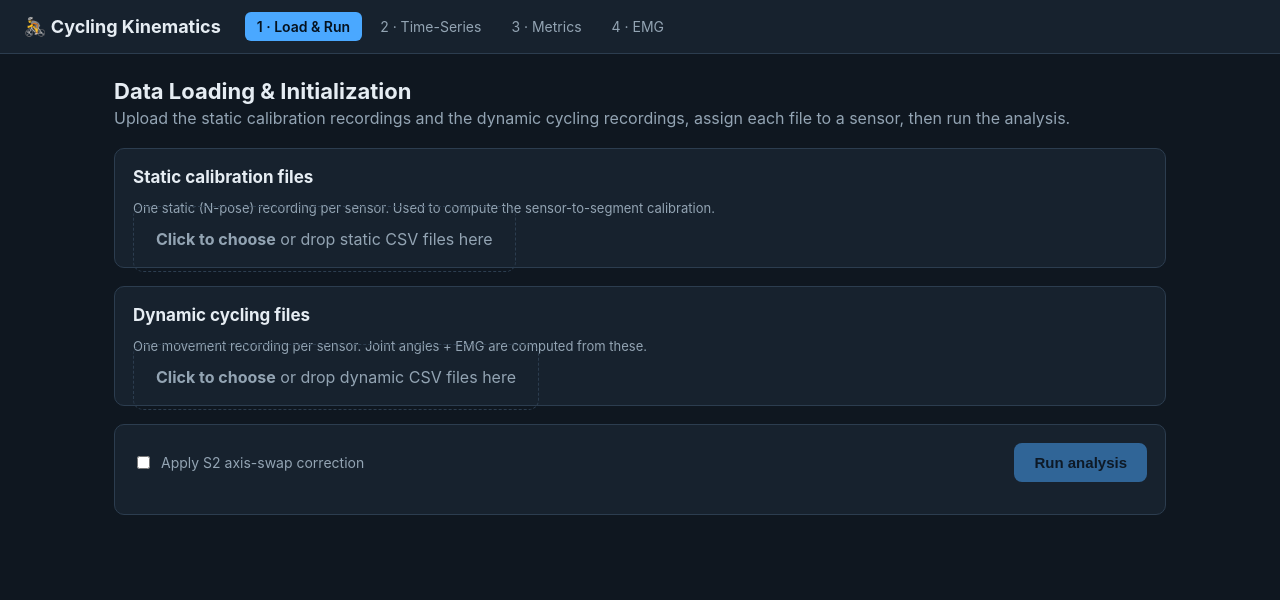
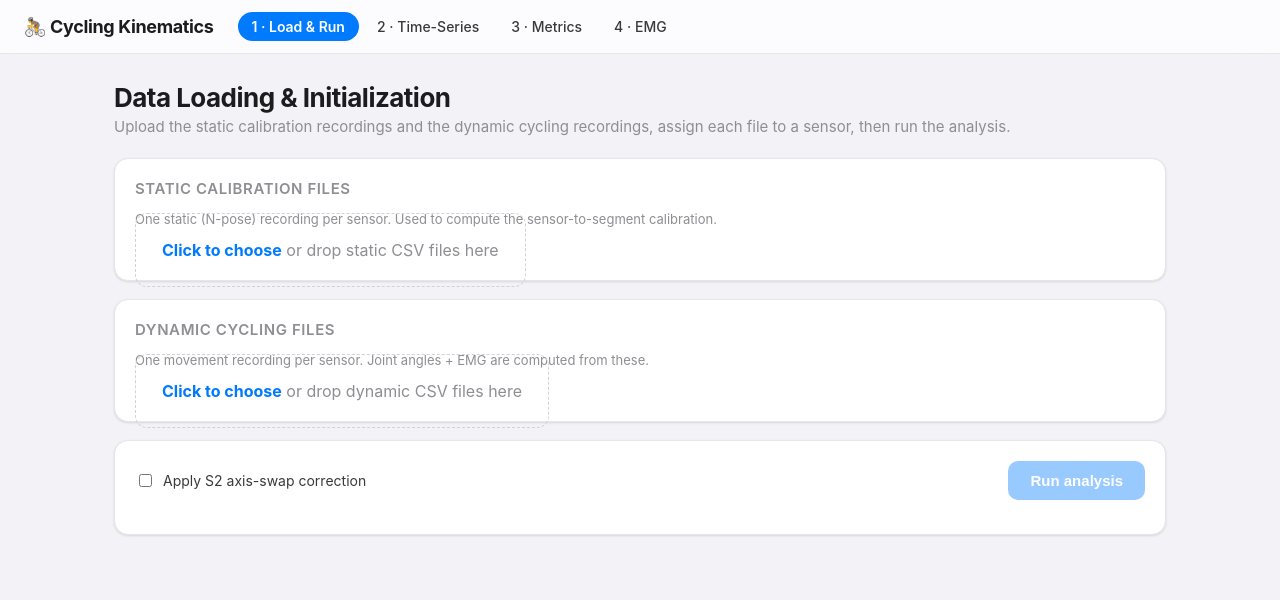
Before and after one commit to DiegoSPolimi/Codes_Matlab, a Flask app: page / in a window 1280 px wide. Shown: the top 600 px of the page. Run offline with Flask 3, Linux system fonts and the light colour scheme; some libraries are stand-ins or nearby versions.

Commit message:
cupertino

```diff
--- a/webapp/static/css/style.css
+++ b/webapp/static/css/style.css
@@ -1,23 +1,30 @@
+/* Cupertino light theme — Apple HIG inspired. */
 :root {
-  --bg: #0f1720;
-  --panel: #17222e;
-  --panel-2: #1e2c3a;
-  --line: #2c3d4f;
-  --text: #e6edf3;
-  --muted: #93a4b3;
-  --accent: #4aa8ff;
-  --ok: #2ec17a;
-  --warn: #f0b429;
-  --high: #f0553a;
+  --bg: #f2f2f7;          /* systemGroupedBackground */
+  --panel: #ffffff;       /* card / grouped content */
+  --panel-2: #f2f2f7;
+  --line: #e5e5ea;        /* separator */
+  --line-2: #d1d1d6;
+  --text: #1c1c1e;        /* label */
+  --text-2: #3a3a3c;      /* secondaryLabel-ish */
+  --muted: #8e8e93;       /* tertiaryLabel / gray */
+  --accent: #007aff;      /* systemBlue */
+  --accent-press: #0060df;
+  --ok: #34c759;          /* systemGreen */
+  --warn: #ff9500;        /* systemOrange */
+  --high: #ff3b30;        /* systemRed */
+  --shadow: 0 1px 3px rgba(0,0,0,.08), 0 1px 2px rgba(0,0,0,.04);
+  --radius: 14px;
 }
 
 * { box-sizing: border-box; }
 
 body {
   margin: 0;
-  font-family: -apple-system, BlinkMacSystemFont, "Segoe UI", Roboto, Helvetica, Arial, sans-serif;
+  font-family: -apple-system, BlinkMacSystemFont, "SF Pro Text", "Segoe UI", Roboto, Helvetica, Arial, sans-serif;
   background: var(--bg);
   color: var(--text);
+  -webkit-font-smoothing: antialiased;
 }
 
 .topbar {
@@ -25,95 +32,114 @@ body {
   align-items: center;
   gap: 24px;
   padding: 12px 24px;
-  background: var(--panel);
+  background: rgba(255,255,255,.72);
+  backdrop-filter: saturate(180%) blur(20px);
+  -webkit-backdrop-filter: saturate(180%) blur(20px);
   border-bottom: 1px solid var(--line);
   position: sticky;
   top: 0;
   z-index: 10;
 }
-.brand { font-weight: 700; font-size: 18px; }
-.topbar nav { display: flex; gap: 6px; flex-wrap: wrap; }
+.brand { font-weight: 700; font-size: 18px; letter-spacing: -.02em; }
+.topbar nav { display: flex; gap: 4px; flex-wrap: wrap; }
 .topbar nav a {
-  color: var(--muted);
+  color: var(--text-2);
   text-decoration: none;
-  padding: 6px 12px;
-  border-radius: 6px;
+  padding: 6px 14px;
+  border-radius: 980px;
   font-size: 14px;
+  font-weight: 500;
+  transition: background .15s, color .15s;
 }
 .topbar nav a:hover { background: var(--panel-2); color: var(--text); }
-.topbar nav a.on { background: var(--accent); color: #05121f; font-weight: 600; }
+.topbar nav a.on { background: var(--accent); color: #fff; font-weight: 600; }
 
-main { max-width: 1100px; margin: 0 auto; padding: 24px; }
+main { max-width: 1100px; margin: 0 auto; padding: 28px 24px 48px; }
 
-h1 { font-size: 22px; margin: 0 0 4px; }
-h2 { font-size: 17px; margin: 28px 0 12px; border-left: 3px solid var(--accent); padding-left: 10px; }
-.sub { color: var(--muted); margin: 0 0 20px; }
+h1 { font-size: 26px; margin: 0 0 4px; letter-spacing: -.02em; }
+h2 {
+  font-size: 15px; margin: 30px 0 12px;
+  text-transform: uppercase; letter-spacing: .04em;
+  color: var(--muted); font-weight: 600;
+}
+.sub { color: var(--muted); margin: 0 0 22px; font-size: 15px; }
 
 .panel {
   background: var(--panel);
   border: 1px solid var(--line);
-  border-radius: 10px;
-  padding: 18px;
+  border-radius: var(--radius);
+  padding: 20px;
   margin-bottom: 18px;
+  box-shadow: var(--shadow);
 }
 
 .drop {
-  border: 1.5px dashed var(--line);
-  border-radius: 10px;
-  padding: 22px;
+  border: 1.5px dashed var(--line-2);
+  border-radius: 12px;
+  padding: 26px;
   text-align: center;
   color: var(--muted);
   cursor: pointer;
   transition: border-color .15s, background .15s;
 }
-.drop:hover, .drop.hover { border-color: var(--accent); background: var(--panel-2); }
+.drop:hover, .drop.hover { border-color: var(--accent); background: rgba(0,122,255,.05); }
+.drop strong { color: var(--accent); }
 .drop input { display: none; }
 
-table { width: 100%; border-collapse: collapse; margin-top: 12px; }
-th, td { text-align: left; padding: 8px 10px; border-bottom: 1px solid var(--line); font-size: 14px; }
+table { width: 100%; border-collapse: collapse; margin-top: 14px; }
+th, td { text-align: left; padding: 10px 10px; border-bottom: 1px solid var(--line); font-size: 14px; }
 th { color: var(--muted); font-weight: 600; }
+tr:last-child td { border-bottom: none; }
 select {
-  background: var(--panel-2); color: var(--text);
-  border: 1px solid var(--line); border-radius: 6px; padding: 5px 8px;
+  background: var(--panel); color: var(--text);
+  border: 1px solid var(--line-2); border-radius: 8px; padding: 6px 10px;
+  font-size: 14px;
+}
+select:focus { outline: none; border-color: var(--accent); box-shadow: 0 0 0 3px rgba(0,122,255,.15); }
+
+button.primary {
+  background: var(--accent); color: #fff; font-weight: 600;
+  border: none; border-radius: 10px; padding: 11px 22px; font-size: 15px; cursor: pointer;
+  transition: background .15s, transform .05s;
+}
+button.primary:hover { background: var(--accent-press); }
+button.primary:active { transform: scale(.98); }
+button.primary:disabled { opacity: .4; cursor: not-allowed; }
+button.ghost {
+  background: var(--panel); color: var(--accent);
+  border: 1px solid var(--line-2); border-radius: 10px; padding: 9px 16px; cursor: pointer; font-size: 14px;
 }
 
-button.primary {
-  background: var(--accent); color: #05121f; font-weight: 700;
-  border: none; border-radius: 8px; padding: 11px 20px; font-size: 15px; cursor: pointer;
-}
-button.primary:disabled { opacity: .5; cursor: not-allowed; }
-button.ghost {
-  background: transparent; color: var(--muted);
-  border: 1px solid var(--line); border-radius: 8px; padding: 8px 14px; cursor: pointer;
-}
+label.check { display: inline-flex; gap: 8px; align-items: center; color: var(--text-2); font-size: 14px; }
+label.check input { accent-color: var(--accent); }
 
-label.check { display: inline-flex; gap: 8px; align-items: center; color: var(--muted); font-size: 14px; }
-
-.status { margin-top: 14px; font-size: 14px; }
+.status { margin-top: 14px; font-size: 14px; color: var(--text-2); }
 .status.err { color: var(--high); }
-.status.ok { color: var(--ok); }
+.status.ok { color: #248a3d; }
 
 .cards { display: grid; grid-template-columns: repeat(auto-fill, minmax(210px, 1fr)); gap: 14px; }
 .card {
-  background: var(--panel); border: 1px solid var(--line); border-radius: 10px; padding: 16px;
+  background: var(--panel); border: 1px solid var(--line); border-radius: 12px; padding: 16px;
+  box-shadow: var(--shadow);
 }
 .card .k { color: var(--muted); font-size: 13px; }
-.card .v { font-size: 26px; font-weight: 700; margin-top: 6px; }
+.card .v { font-size: 28px; font-weight: 700; margin-top: 6px; letter-spacing: -.02em; }
 .card .u { color: var(--muted); font-size: 13px; }
 .card.ok   { border-left: 4px solid var(--ok); }
 .card.warn { border-left: 4px solid var(--warn); }
 .card.high { border-left: 4px solid var(--high); }
 
-.badge { display: inline-block; padding: 2px 9px; border-radius: 999px; font-size: 12px; font-weight: 600; }
-.badge.ok   { background: rgba(46,193,122,.15); color: var(--ok); }
-.badge.warn { background: rgba(240,180,41,.15); color: var(--warn); }
-.badge.high { background: rgba(240,85,58,.15); color: var(--high); }
+.badge { display: inline-block; padding: 2px 10px; border-radius: 999px; font-size: 12px; font-weight: 600; }
+.badge.ok   { background: rgba(52,199,89,.14); color: #248a3d; }
+.badge.warn { background: rgba(255,149,0,.15); color: #b25e00; }
+.badge.high { background: rgba(255,59,48,.13); color: #c9271d; }
 
-.alert { border-radius: 8px; padding: 12px 14px; margin: 12px 0; font-size: 14px; }
-.alert.warn { background: rgba(240,180,41,.12); border: 1px solid var(--warn); color: var(--warn); }
-.alert.high { background: rgba(240,85,58,.12); border: 1px solid var(--high); color: var(--high); }
+.alert { border-radius: 10px; padding: 12px 14px; margin: 12px 0; font-size: 14px; }
+.alert.warn { background: rgba(255,149,0,.1); border: 1px solid rgba(255,149,0,.4); color: #b25e00; }
+.alert.high { background: rgba(255,59,48,.09); border: 1px solid rgba(255,59,48,.4); color: #c9271d; }
 
 .plot { width: 100%; height: 320px; }
 .empty { color: var(--muted); text-align: center; padding: 60px 20px; }
 .muted { color: var(--muted); font-size: 13px; }
 .row { display: flex; gap: 12px; align-items: center; flex-wrap: wrap; }
+code { background: var(--panel-2); border: 1px solid var(--line); border-radius: 5px; padding: 1px 6px; font-size: 12.5px; }
--- a/webapp/static/js/common.js
+++ b/webapp/static/js/common.js
@@ -28,15 +28,15 @@ async function apiUpload(files, kind) {
   return data.files;
 }
 
-// Dark Plotly layout shared by all charts.
+// Cupertino light Plotly layout shared by all charts.
 const PLOT_LAYOUT = {
   paper_bgcolor: "rgba(0,0,0,0)",
   plot_bgcolor: "rgba(0,0,0,0)",
-  font: { color: "#e6edf3", size: 12 },
+  font: { color: "#1c1c1e", size: 12, family: "-apple-system, BlinkMacSystemFont, 'SF Pro Text', sans-serif" },
   margin: { l: 50, r: 16, t: 10, b: 40 },
   legend: { orientation: "h", y: 1.15 },
-  xaxis: { gridcolor: "#2c3d4f", zerolinecolor: "#3a4d61" },
-  yaxis: { gridcolor: "#2c3d4f", zerolinecolor: "#3a4d61" },
+  xaxis: { gridcolor: "#e5e5ea", zerolinecolor: "#d1d1d6", linecolor: "#d1d1d6" },
+  yaxis: { gridcolor: "#e5e5ea", zerolinecolor: "#d1d1d6", linecolor: "#d1d1d6" },
 };
 const PLOT_CONFIG = { responsive: true, displaylogo: false };
 
```
